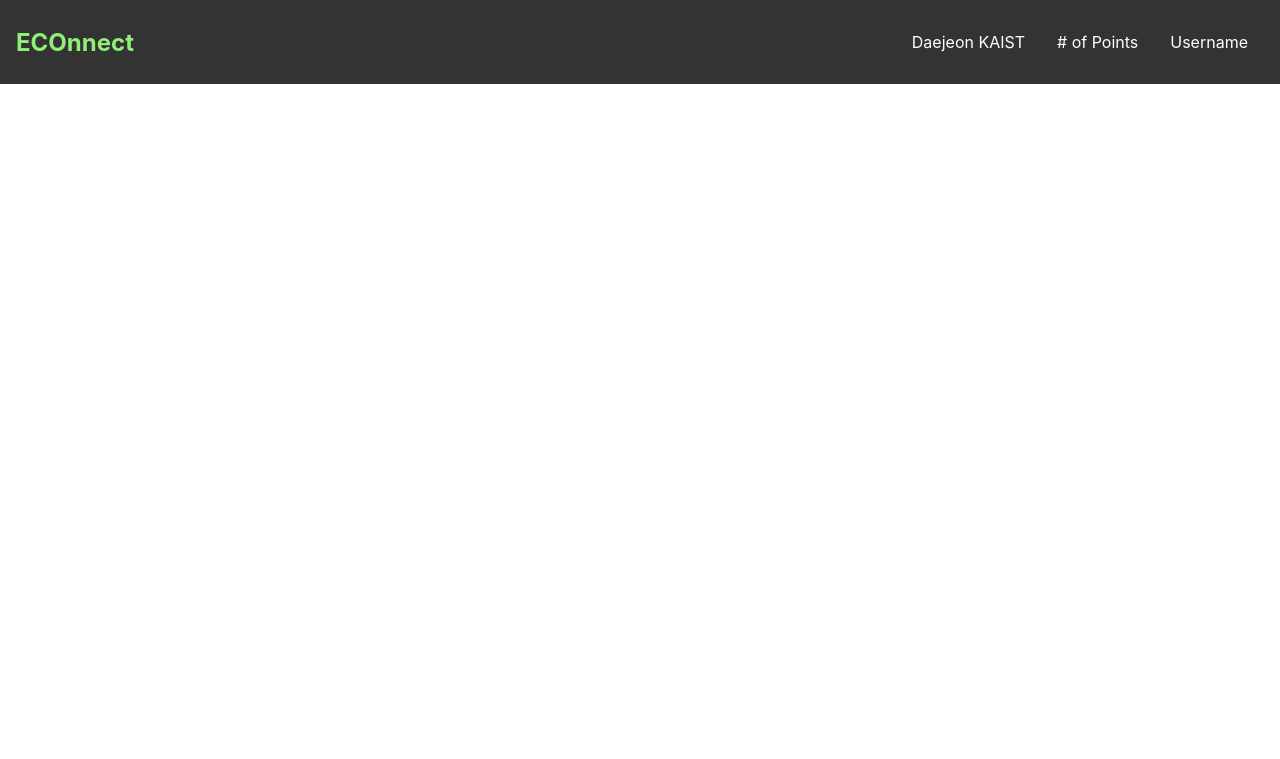
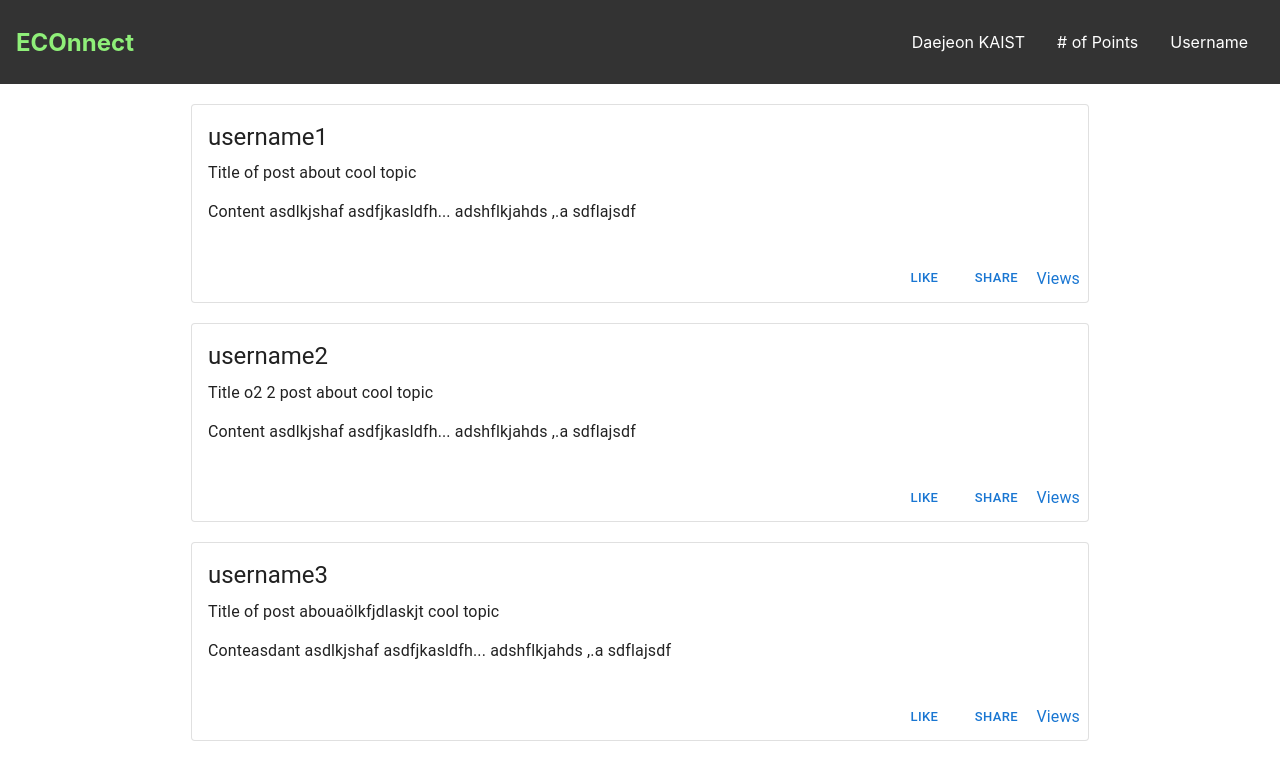
Before and after one commit to Tomycoto/econnect, a React (Create React App) app: page / in a window 1280 px wide. Shown: the top 759 px of the page. Built offline with nearby package versions, Linux system fonts and the light colour scheme.

Commit message:
first iteration forum overview

```diff
--- a/package.json
+++ b/package.json
@@ -3,6 +3,9 @@
   "version": "0.1.0",
   "private": true,
   "dependencies": {
+    "@emotion/react": "^11.11.1",
+    "@emotion/styled": "^11.11.0",
+    "@mui/material": "^5.14.16",
     "@testing-library/jest-dom": "^5.17.0",
     "@testing-library/react": "^13.4.0",
     "@testing-library/user-event": "^13.5.0",
--- a/src/App.js
+++ b/src/App.js
@@ -1,4 +1,5 @@
 import './App.css';
+import ForumOverview from './ForumOverview';
 import TopBar from './Topbar';
 import styled from 'styled-components';
 
@@ -11,7 +12,8 @@ function App() {
   return (
     <AppContainer>
       <TopBar />
-      {/* Your app content goes here */}
+      <ForumOverview></ForumOverview>
+
     </AppContainer>
   );
 }
--- /dev/null
+++ b/src/ForumOverview.js
@@ -0,0 +1,56 @@
+import React from 'react';
+import Card from '@mui/material/Card';
+import CardActions from '@mui/material/CardActions';
+import CardContent from '@mui/material/CardContent';
+import Button from '@mui/material/Button';
+import Typography from '@mui/material/Typography';
+
+function card(posterName, postTitle, postContent) {
+  return (
+    <Card variant="outlined" style={{ maxWidth: '70%', margin: 'auto', marginTop: 20 }}>
+      <CardContent>
+        <Typography variant="h5" component="div" gutterBottom>
+          {posterName}
+        </Typography>
+        <form noValidate autoComplete="off">
+          <div style={{ marginBottom: 15 }}>
+            <Typography label="Title" fullWidth>
+              {postTitle}
+            </Typography>
+          </div>
+          <div style={{ marginBottom: 15 }}>
+            <Typography label="Title" fullWidth>
+              {postContent}
+            </Typography>
+          </div>
+        </form>
+      </CardContent>
+      <CardActions style={{ justifyContent: 'flex-end' }}>
+        <Button size="small" color="primary">
+          Like
+        </Button>
+        <Button size="small" color="primary">
+          Share
+        </Button>
+        <Typography color="primary">
+          Views
+        </Typography>
+      </CardActions>
+    </Card>
+  );
+}
+
+
+const ForumOverview = () => {
+  return (
+    <div>
+    {card("username1", "Title of post about cool topic", "Content asdlkjshaf asdfjkasldfh... adshflkjahds  ,.a sdflajsdf ")}
+    {card("username2", "Title o2 2 post about cool topic", "Content asdlkjshaf asdfjkasldfh... adshflkjahds  ,.a sdflajsdf ")}
+    {card("username3", "Title of post abouaölkfjdlaskjt cool topic", "Conteasdant asdlkjshaf asdfjkasldfh... adshflkjahds  ,.a sdflajsdf ")}
+    {card("username1", "Title of post about cool topic", "Content asdlkjshaf asdfjkasldfh... adshflkjahds  ,.a sdflajsdf ")}
+    {card("username2", "Title o2 2 post about cool topic", "Content asdlkjshaf asdfjkasldfh... adshflkjahds  ,.a sdflajsdf ")}
+    {card("username3", "Title of post abouaölkfjdlaskjt cool topic", "Conteasdant asdlkjshaf asdfjkasldfh... adshflkjahds  ,.a sdflajsdf ")}
+    </div>
+  );
+};
+export default ForumOverview;
```
Also changed, not shown: 1 other file (tests, documents, lock files or other folders).
